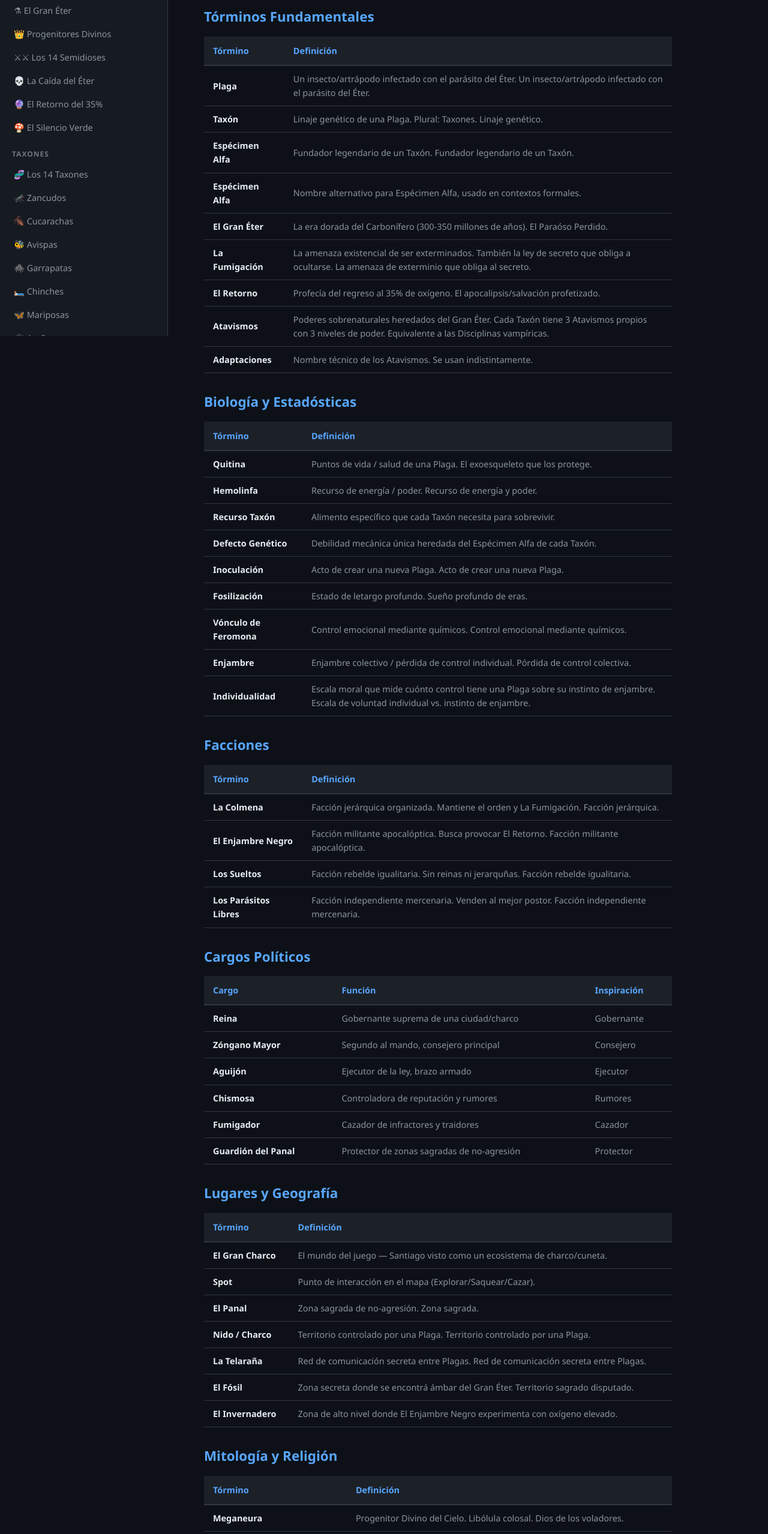
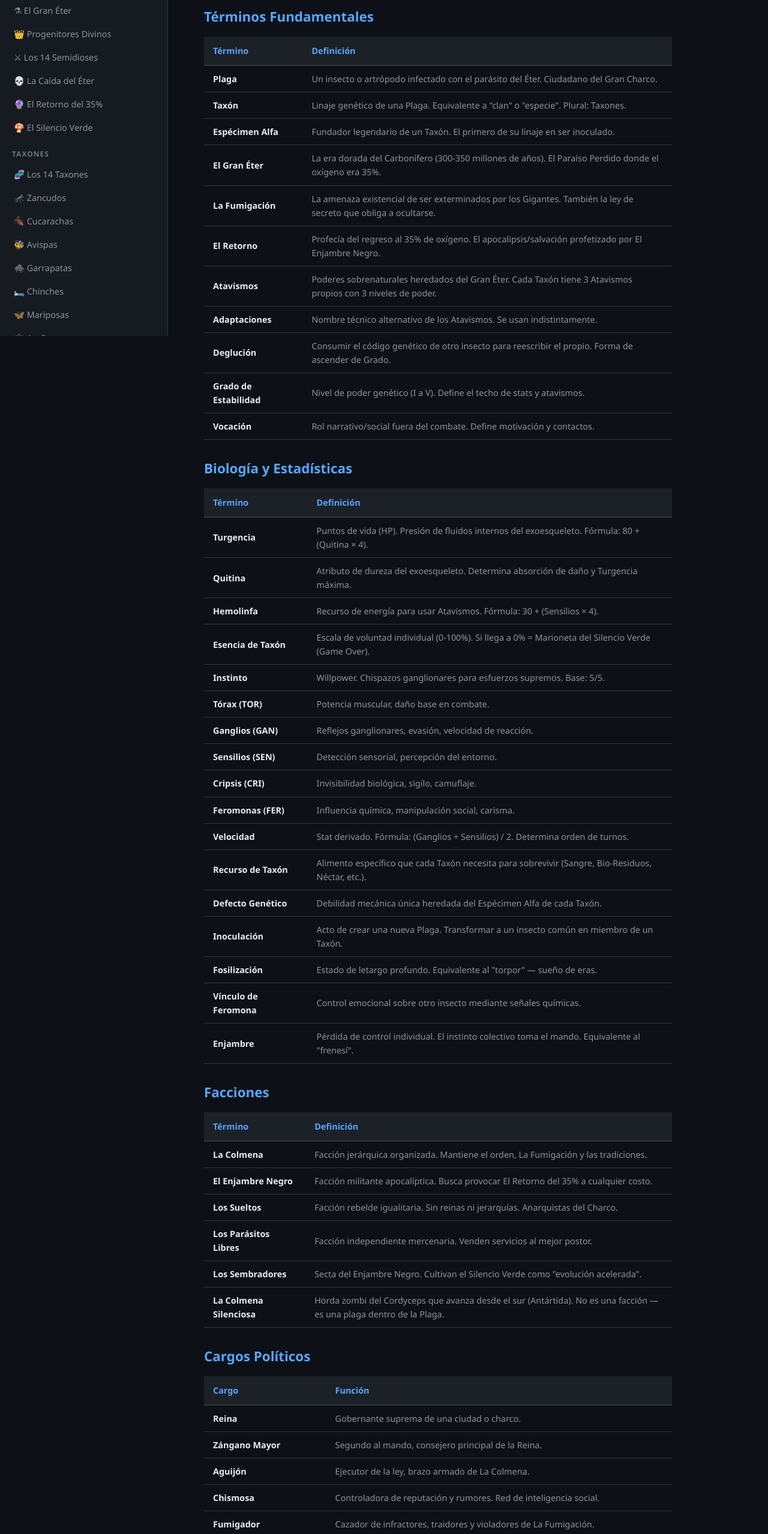
Before and after one commit to marbaezf-tech/plaga-wiki, a website: page glosario.html in a window 1280 px wide. Shown: the part 240-2797 px from the top of the page at 60% size. Drawn offline with Linux system fonts and the light colour scheme.

Commit message:
fix: rewrite glosario.html - remove duplicates, fix encoding, add new terms (Grados, Vocaciones, Youti, NeoPlaga)

```diff
--- a/glosario.html
+++ b/glosario.html
@@ -15,7 +15,7 @@
             <li class="section-title">Lore</li>
             <li><a href="gran-eter.html">⚗ El Gran Éter</a></li>
             <li><a href="progenitores.html">👑 Progenitores Divinos</a></li>
-            <li><a href="semidioses.html">⚔⚔ Los 14 Semidioses</a></li>
+            <li><a href="semidioses.html">⚔ Los 14 Semidioses</a></li>
             <li><a href="caida.html">💀 La Caída del Éter</a></li>
             <li><a href="profecias.html">🔮 El Retorno del 35%</a></li>
             <li><a href="silencio-verde.html">🍄 El Silencio Verde</a></li>
@@ -51,89 +51,133 @@
     </nav>
     <main id="content">
         <article>
-            <h1>🦟 Glosario</h1>
+            <h1>📖 Glosario</h1>
             <div class="intro-box">
                 <p>Terminología completa del mundo de <strong>Plaga: La Descarada</strong>. Todos los términos que un jugador o narrador necesita conocer.</p>
             </div>
 
-            <h2>Tórminos Fundamentales</h2>
+            <h2>Términos Fundamentales</h2>
             <table>
-                <tr><th>Tórmino</th><th>Definición</th></tr>
-                <tr><td><strong>Plaga</strong></td><td>Un insecto/artrápodo infectado con el parásito del Éter. Un insecto/artrápodo infectado con el parásito del Éter.</td></tr>
-                <tr><td><strong>Taxón</strong></td><td>Linaje genético de una Plaga. Plural: Taxones. Linaje genético.</td></tr>
-                <tr><td><strong>Espécimen Alfa</strong></td><td>Fundador legendario de un Taxón. Fundador legendario de un Taxón.</td></tr>
-                <tr><td><strong>Espécimen Alfa</strong></td><td>Nombre alternativo para Espécimen Alfa, usado en contextos formales.</td></tr>
-                <tr><td><strong>El Gran Éter</strong></td><td>La era dorada del Carbonífero (300-350 millones de años). El Paraóso Perdido.</td></tr>
-                <tr><td><strong>La Fumigación</strong></td><td>La amenaza existencial de ser exterminados. También la ley de secreto que obliga a ocultarse. La amenaza de exterminio que obliga al secreto.</td></tr>
-                <tr><td><strong>El Retorno</strong></td><td>Profecía del regreso al 35% de oxígeno. El apocalipsis/salvación profetizado.</td></tr>
-                            <tr><td><strong>Atavismos</strong></td><td>Poderes sobrenaturales heredados del Gran Éter. Cada Taxón tiene 3 Atavismos propios con 3 niveles de poder. Equivalente a las Disciplinas vampíricas.</td></tr>
-                <tr><td><strong>Adaptaciones</strong></td><td>Nombre técnico de los Atavismos. Se usan indistintamente.</td></tr>
-                </table>
+                <tr><th>Término</th><th>Definición</th></tr>
+                <tr><td><strong>Plaga</strong></td><td>Un insecto o artrópodo infectado con el parásito del Éter. Ciudadano del Gran Charco.</td></tr>
+                <tr><td><strong>Taxón</strong></td><td>Linaje genético de una Plaga. Equivalente a "clan" o "especie". Plural: Taxones.</td></tr>
+                <tr><td><strong>Espécimen Alfa</strong></td><td>Fundador legendario de un Taxón. El primero de su linaje en ser inoculado.</td></tr>
+                <tr><td><strong>El Gran Éter</strong></td><td>La era dorada del Carbonífero (300-350 millones de años). El Paraíso Perdido donde el oxígeno era 35%.</td></tr>
+                <tr><td><strong>La Fumigación</strong></td><td>La amenaza existencial de ser exterminados por los Gigantes. También la ley de secreto que obliga a ocultarse.</td></tr>
+                <tr><td><strong>El Retorno</strong></td><td>Profecía del regreso al 35% de oxígeno. El apocalipsis/salvación profetizado por El Enjambre Negro.</td></tr>
+                <tr><td><strong>Atavismos</strong></td><td>Poderes sobrenaturales heredados del Gran Éter. Cada Taxón tiene 3 Atavismos propios con 3 niveles de poder.</td></tr>
+                <tr><td><strong>Adaptaciones</strong></td><td>Nombre técnico alternativo de los Atavismos. Se usan indistintamente.</td></tr>
+                <tr><td><strong>Deglución</strong></td><td>Consumir el código genético de otro insecto para reescribir el propio. Forma de ascender de Grado.</td></tr>
+                <tr><td><strong>Grado de Estabilidad</strong></td><td>Nivel de poder genético (I a V). Define el techo de stats y atavismos.</td></tr>
+                <tr><td><strong>Vocación</strong></td><td>Rol narrativo/social fuera del combate. Define motivación y contactos.</td></tr>
+            </table>
 
-            <h2>Biología y Estadósticas</h2>
+            <h2>Biología y Estadísticas</h2>
             <table>
-                <tr><th>Tórmino</th><th>Definición</th></tr>
-                <tr><td><strong>Quitina</strong></td><td>Puntos de vida / salud de una Plaga. El exoesqueleto que los protege.</td></tr>
-                <tr><td><strong>Hemolinfa</strong></td><td>Recurso de energía / poder. Recurso de energía y poder.</td></tr>
-                <tr><td><strong>Recurso Taxón</strong></td><td>Alimento específico que cada Taxón necesita para sobrevivir.</td></tr>
+                <tr><th>Término</th><th>Definición</th></tr>
+                <tr><td><strong>Turgencia</strong></td><td>Puntos de vida (HP). Presión de fluidos internos del exoesqueleto. Fórmula: 80 + (Quitina × 4).</td></tr>
+                <tr><td><strong>Quitina</strong></td><td>Atributo de dureza del exoesqueleto. Determina absorción de daño y Turgencia máxima.</td></tr>
+                <tr><td><strong>Hemolinfa</strong></td><td>Recurso de energía para usar Atavismos. Fórmula: 30 + (Sensilios × 4).</td></tr>
+                <tr><td><strong>Esencia de Taxón</strong></td><td>Escala de voluntad individual (0-100%). Si llega a 0% = Marioneta del Silencio Verde (Game Over).</td></tr>
+                <tr><td><strong>Instinto</strong></td><td>Willpower. Chispazos ganglionares para esfuerzos supremos. Base: 5/5.</td></tr>
+                <tr><td><strong>Tórax (TOR)</strong></td><td>Potencia muscular, daño base en combate.</td></tr>
+                <tr><td><strong>Ganglios (GAN)</strong></td><td>Reflejos ganglionares, evasión, velocidad de reacción.</td></tr>
+                <tr><td><strong>Sensilios (SEN)</strong></td><td>Detección sensorial, percepción del entorno.</td></tr>
+                <tr><td><strong>Cripsis (CRI)</strong></td><td>Invisibilidad biológica, sigilo, camuflaje.</td></tr>
+                <tr><td><strong>Feromonas (FER)</strong></td><td>Influencia química, manipulación social, carisma.</td></tr>
+                <tr><td><strong>Velocidad</strong></td><td>Stat derivado. Fórmula: (Ganglios + Sensilios) / 2. Determina orden de turnos.</td></tr>
+                <tr><td><strong>Recurso de Taxón</strong></td><td>Alimento específico que cada Taxón necesita para sobrevivir (Sangre, Bio-Residuos, Néctar, etc.).</td></tr>
                 <tr><td><strong>Defecto Genético</strong></td><td>Debilidad mecánica única heredada del Espécimen Alfa de cada Taxón.</td></tr>
-                <tr><td><strong>Inoculación</strong></td><td>Acto de crear una nueva Plaga. Acto de crear una nueva Plaga.</td></tr>
-                <tr><td><strong>Fosilización</strong></td><td>Estado de letargo profundo. Sueño profundo de eras.</td></tr>
-                <tr><td><strong>Vónculo de Feromona</strong></td><td>Control emocional mediante químicos. Control emocional mediante químicos.</td></tr>
-                <tr><td><strong>Enjambre</strong></td><td>Enjambre colectivo / pérdida de control individual. Pórdida de control colectiva.</td></tr>
-                <tr><td><strong>Individualidad</strong></td><td>Escala moral que mide cuónto control tiene una Plaga sobre su instinto de enjambre. Escala de voluntad individual vs. instinto de enjambre.</td></tr>
+                <tr><td><strong>Inoculación</strong></td><td>Acto de crear una nueva Plaga. Transformar a un insecto común en miembro de un Taxón.</td></tr>
+                <tr><td><strong>Fosilización</strong></td><td>Estado de letargo profundo. Equivalente al "torpor" — sueño de eras.</td></tr>
+                <tr><td><strong>Vínculo de Feromona</strong></td><td>Control emocional sobre otro insecto mediante señales químicas.</td></tr>
+                <tr><td><strong>Enjambre</strong></td><td>Pérdida de control individual. El instinto colectivo toma el mando. Equivalente al "frenesí".</td></tr>
             </table>
 
             <h2>Facciones</h2>
             <table>
-                <tr><th>Tórmino</th><th>Definición</th></tr>
-                <tr><td><strong>La Colmena</strong></td><td>Facción jerárquica organizada. Mantiene el orden y La Fumigación. Facción jerárquica.</td></tr>
-                <tr><td><strong>El Enjambre Negro</strong></td><td>Facción militante apocalóptica. Busca provocar El Retorno. Facción militante apocalóptica.</td></tr>
-                <tr><td><strong>Los Sueltos</strong></td><td>Facción rebelde igualitaria. Sin reinas ni jerarquñas. Facción rebelde igualitaria.</td></tr>
-                <tr><td><strong>Los Parásitos Libres</strong></td><td>Facción independiente mercenaria. Venden al mejor postor. Facción independiente mercenaria.</td></tr>
+                <tr><th>Término</th><th>Definición</th></tr>
+                <tr><td><strong>La Colmena</strong></td><td>Facción jerárquica organizada. Mantiene el orden, La Fumigación y las tradiciones.</td></tr>
+                <tr><td><strong>El Enjambre Negro</strong></td><td>Facción militante apocalíptica. Busca provocar El Retorno del 35% a cualquier costo.</td></tr>
+                <tr><td><strong>Los Sueltos</strong></td><td>Facción rebelde igualitaria. Sin reinas ni jerarquías. Anarquistas del Charco.</td></tr>
+                <tr><td><strong>Los Parásitos Libres</strong></td><td>Facción independiente mercenaria. Venden servicios al mejor postor.</td></tr>
+                <tr><td><strong>Los Sembradores</strong></td><td>Secta del Enjambre Negro. Cultivan el Silencio Verde como "evolución acelerada".</td></tr>
+                <tr><td><strong>La Colmena Silenciosa</strong></td><td>Horda zombi del Cordyceps que avanza desde el sur (Antártida). No es una facción — es una plaga dentro de la Plaga.</td></tr>
             </table>
 
             <h2>Cargos Políticos</h2>
             <table>
-                <tr><th>Cargo</th><th>Función</th><th>Inspiración</th></tr>
-                <tr><td><strong>Reina</strong></td><td>Gobernante suprema de una ciudad/charco</td><td>Gobernante</td></tr>
-                <tr><td><strong>Zóngano Mayor</strong></td><td>Segundo al mando, consejero principal</td><td>Consejero</td></tr>
-                <tr><td><strong>Aguijón</strong></td><td>Ejecutor de la ley, brazo armado</td><td>Ejecutor</td></tr>
-                <tr><td><strong>Chismosa</strong></td><td>Controladora de reputación y rumores</td><td>Rumores</td></tr>
-                <tr><td><strong>Fumigador</strong></td><td>Cazador de infractores y traidores</td><td>Cazador</td></tr>
-                <tr><td><strong>Guardión del Panal</strong></td><td>Protector de zonas sagradas de no-agresión</td><td>Protector</td></tr>
+                <tr><th>Cargo</th><th>Función</th></tr>
+                <tr><td><strong>Reina</strong></td><td>Gobernante suprema de una ciudad o charco.</td></tr>
+                <tr><td><strong>Zángano Mayor</strong></td><td>Segundo al mando, consejero principal de la Reina.</td></tr>
+                <tr><td><strong>Aguijón</strong></td><td>Ejecutor de la ley, brazo armado de La Colmena.</td></tr>
+                <tr><td><strong>Chismosa</strong></td><td>Controladora de reputación y rumores. Red de inteligencia social.</td></tr>
+                <tr><td><strong>Fumigador</strong></td><td>Cazador de infractores, traidores y violadores de La Fumigación.</td></tr>
+                <tr><td><strong>Guardián del Panal</strong></td><td>Protector de zonas sagradas de no-agresión.</td></tr>
             </table>
 
             <h2>Lugares y Geografía</h2>
             <table>
-                <tr><th>Tórmino</th><th>Definición</th></tr>
-                <tr><td><strong>El Gran Charco</strong></td><td>El mundo del juego — Santiago visto como un ecosistema de charco/cuneta.</td></tr>
-                <tr><td><strong>Spot</strong></td><td>Punto de interacción en el mapa (Explorar/Saquear/Cazar).</td></tr>
-                <tr><td><strong>El Panal</strong></td><td>Zona sagrada de no-agresión. Zona sagrada.</td></tr>
-                <tr><td><strong>Nido / Charco</strong></td><td>Territorio controlado por una Plaga. Territorio controlado por una Plaga.</td></tr>
-                <tr><td><strong>La Telaraña</strong></td><td>Red de comunicación secreta entre Plagas. Red de comunicación secreta entre Plagas.</td></tr>
-                <tr><td><strong>El Fósil</strong></td><td>Zona secreta donde se encontrá ámbar del Gran Éter. Territorio sagrado disputado.</td></tr>
+                <tr><th>Término</th><th>Definición</th></tr>
+                <tr><td><strong>El Gran Charco</strong></td><td>El mundo del juego — Santiago de Chile visto como un ecosistema de charco/cuneta por los insectos.</td></tr>
+                <tr><td><strong>Spot</strong></td><td>Punto de interacción en el mapa. Puede ser Explorar, Saquear o Cazar.</td></tr>
+                <tr><td><strong>El Panal</strong></td><td>Zona sagrada de no-agresión. Territorio neutral donde ningún Taxón puede atacar.</td></tr>
+                <tr><td><strong>Nido</strong></td><td>Territorio controlado por una Plaga. Refugio personal.</td></tr>
+                <tr><td><strong>La Telaraña</strong></td><td>Red de comunicación secreta entre Plagas, operada por las Arañas.</td></tr>
+                <tr><td><strong>El Fósil</strong></td><td>Zona secreta donde se encuentra ámbar del Gran Éter. Territorio sagrado disputado.</td></tr>
                 <tr><td><strong>El Invernadero</strong></td><td>Zona de alto nivel donde El Enjambre Negro experimenta con oxígeno elevado.</td></tr>
+                <tr><td><strong>El Laboratorio</strong></td><td>Zona tutorial de la demo. Ruinas de un laboratorio humano convertido en ecosistema.</td></tr>
+                <tr><td><strong>Victoria Regia</strong></td><td>Planta flotante gigante. Punto de Reposo, Nodo de Negociación y escenario de Danza de Antenas.</td></tr>
             </table>
 
             <h2>Mitología y Religión</h2>
             <table>
-                <tr><th>Tórmino</th><th>Definición</th></tr>
-                <tr><td><strong>Meganeura</strong></td><td>Progenitor Divino del Cielo. Libólula colosal. Dios de los voladores.</td></tr>
-                <tr><td><strong>Arthropleura</strong></td><td>Progenitor Divino de la Tierra. Milpiás gigante. Dios de los rastreros.</td></tr>
-                <tr><td><strong>Las Espirales del ámbar</strong></td><td>Textos sagrados de las Plagas. Textos sagrados de las Plagas.</td></tr>
-                <tr><td><strong>La Bendición del 35%</strong></td><td>El oxígeno puro del Carbonífero que daba poder titúnico.</td></tr>
-                <tr><td><strong>Los Nihilistas del Pórmico</strong></td><td>Culto que cree que El Retorno ya fracasó. No hay salvación.</td></tr>
+                <tr><th>Término</th><th>Definición</th></tr>
+                <tr><td><strong>Meganeura</strong></td><td>Progenitor Divino del Cielo. Libélula colosal del Carbonífero (70cm). Dios de los voladores.</td></tr>
+                <tr><td><strong>Arthropleura</strong></td><td>Progenitor Divino de la Tierra. Milpiés gigante (2.6m). Dios de los rastreros.</td></tr>
+                <tr><td><strong>Youti Yuanshi</strong></td><td>14° Semidiós. Proto-artrópodo del Cámbrico (520M años). Ancestro de TODOS. Quiere paz entre sus hijos.</td></tr>
+                <tr><td><strong>Ramazzottius</strong></td><td>13° Semidiós. Tardígrado de 530M años. Narrador omnisciente. Duerme por aburrimiento.</td></tr>
+                <tr><td><strong>Las Espirales del Ámbar</strong></td><td>Textos sagrados de las Plagas. Escritos en resina fosilizada.</td></tr>
+                <tr><td><strong>La Bendición del 35%</strong></td><td>El oxígeno puro del Carbonífero que daba poder titánico a los insectos.</td></tr>
+                <tr><td><strong>La Resonancia del Primero</strong></td><td>Pulsos de memoria ancestral emitidos por Youti. Causan compulsión de no-agresión entre Taxones.</td></tr>
+                <tr><td><strong>Los Nihilistas del Pérmico</strong></td><td>Culto que cree que El Retorno ya fracasó. No hay salvación posible.</td></tr>
             </table>
 
             <h2>Enemigos y Amenazas</h2>
             <table>
-                <tr><th>Tórmino</th><th>Definición</th></tr>
-                <tr><td><strong>Aves</strong></td><td>"Los úngeles Caódos del Cielo" — depredadores diurnos que robaron el dominio aóreo.</td></tr>
-                <tr><td><strong>Murciólagos</strong></td><td>"Los Hijos de la Traición" — mamóferos que aprendieron a volar para exterminar insectos de noche.</td></tr>
+                <tr><th>Término</th><th>Definición</th></tr>
+                <tr><td><strong>Gigantes</strong></td><td>Humanos. Ganado torpe e ignorante que no sabe que es gobernado por insectos.</td></tr>
+                <tr><td><strong>Aves</strong></td><td>"Los Ángeles Caídos del Cielo" — depredadores diurnos que robaron el dominio aéreo.</td></tr>
+                <tr><td><strong>Murciélagos</strong></td><td>"Los Hijos de la Traición" — mamíferos que aprendieron a volar para exterminar insectos de noche.</td></tr>
+                <tr><td><strong>El Silencio Verde</strong></td><td>Cordyceps mutado. Hongo parásito que infecta a los insectos y los convierte en marionetas.</td></tr>
+                <tr><td><strong>Marioneta</strong></td><td>Insecto con Esencia 0%. Controlado completamente por el Silencio Verde. Game Over.</td></tr>
                 <tr><td><strong>Fumigadores</strong></td><td>Humanos con insecticida. La versión moderna de La Caída.</td></tr>
-                <tr><td><strong>La Segunda Inquisición</strong></td><td>Empresas de control de plagas con tecnología avanzada.</td></tr>
             </table>
+
+            <h2>Sistema de Combate</h2>
+            <table>
+                <tr><th>Término</th><th>Definición</th></tr>
+                <tr><td><strong>Danza de Antenas</strong></td><td>Sistema de conflicto social. Intercambio de posturas químicas (Acecho/Exposición/Mimetismo/Vibración).</td></tr>
+                <tr><td><strong>Acecho</strong></td><td>Postura social intimidante. Usa Tórax. Fuerte contra Exposición.</td></tr>
+                <tr><td><strong>Exposición</strong></td><td>Postura social manipuladora. Usa Feromonas. Fuerte contra Vibración.</td></tr>
+                <tr><td><strong>Mimetismo</strong></td><td>Postura social evasiva. Usa Cripsis. Fuerte contra Acecho.</td></tr>
+                <tr><td><strong>Vibración</strong></td><td>Postura social empática. Usa Sensilios. Fuerte contra Mimetismo.</td></tr>
+                <tr><td><strong>Vestigio</strong></td><td>Resto biológico de un Antiguo. Consumirlo da buff temporal o permanente de Grado.</td></tr>
+                <tr><td><strong>Poder Signature</strong></td><td>Habilidad máxima de cada Taxón. Requiere nivel 3 en Adaptación principal.</td></tr>
+            </table>
+
+            <h2>NeoPlaga (Año 20.000)</h2>
+            <table>
+                <tr><th>Término</th><th>Definición</th></tr>
+                <tr><td><strong>NeoPlaga</strong></td><td>Era del Umbral. Año 20.000. El Holoceno agoniza, transición a glaciación.</td></tr>
+                <tr><td><strong>Intercambio Pleno</strong></td><td>El frío que avanza desde el sur (Antártida). Mata a los insectos de sangre fría.</td></tr>
+                <tr><td><strong>Criptobiosis</strong></td><td>Estado de suspensión vital. Usado por Ramazzottius y Youti. Ni vivo ni muerto.</td></tr>
+                <tr><td><strong>Calor Corporal</strong></td><td>Recurso ambiental (0-10). Si llega a 0 = Congelación. Pelear genera calor, huir lo pierde.</td></tr>
+                <tr><td><strong>Oxígeno (O2)</strong></td><td>Nivel ambiental global (16% y bajando). Afecta Velocidad y Hemolinfa máxima.</td></tr>
+                <tr><td><strong>Cúpula de Sembradores</strong></td><td>Zona con O2 elevado artificialmente. Cobran diezmo de biomasa por entrar.</td></tr>
+            </table>
+
+            <blockquote>"Si no entiendes un término de este glosario, probablemente eres un Gigante. En cuyo caso: corre. Ya te vimos."<br>— Ramazzottius, el Tardígrado</blockquote>
         </article>
     </main>
 </body>
```
